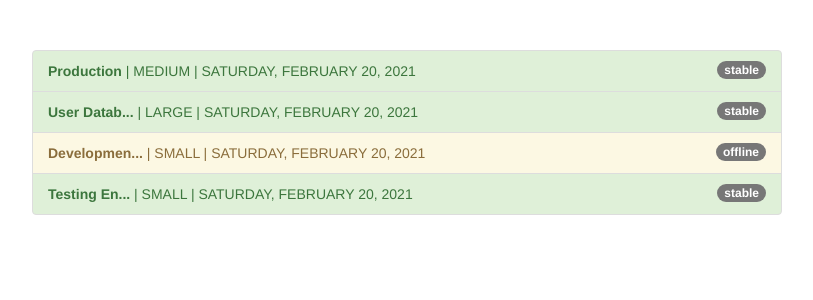
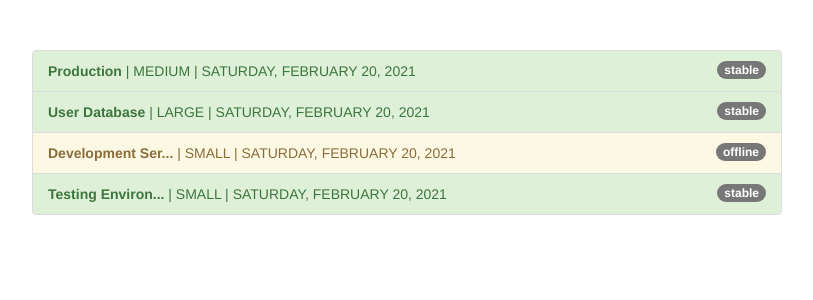
Before and after one commit to twolak88/ang-pipes, an Angular app: page / in a window 1280 px wide. Shown: the top 300 px of the page, without its empty margins (233-1046 px from the left). Built offline with nearby package versions, Linux system fonts and the light colour scheme.

Commit message:
Parametrizing a Custom Pipe

```diff
--- a/src/app/app.component.html
+++ b/src/app/app.component.html
@@ -10,7 +10,7 @@
             class="badge">
             {{ server.status }}
           </span>
-          <strong>{{ server.name | shorten }}</strong> |
+          <strong>{{ server.name | shorten: 15: '...' }}</strong> |
           {{ server.instanceType | uppercase }} |
           {{ server.started | date:'fullDate' | uppercase }}
         </li>
--- a/src/app/pipes/shorten.pipe.ts
+++ b/src/app/pipes/shorten.pipe.ts
@@ -5,10 +5,10 @@ import { Pipe, PipeTransform } from "@angular/core";
 })
 export class ShortenPipe implements PipeTransform {
 
-  transform(value: any, ...args: any[]) {
+  transform(value: any, limit:number, cutOffText: string) {
     const val: string = value;
-    if (val.length > 10) {
-      return val.substr(0, 10) + '...';
+    if (val.length > limit) {
+      return val.substr(0, limit) + cutOffText;
     }
     return value;
   }
```
